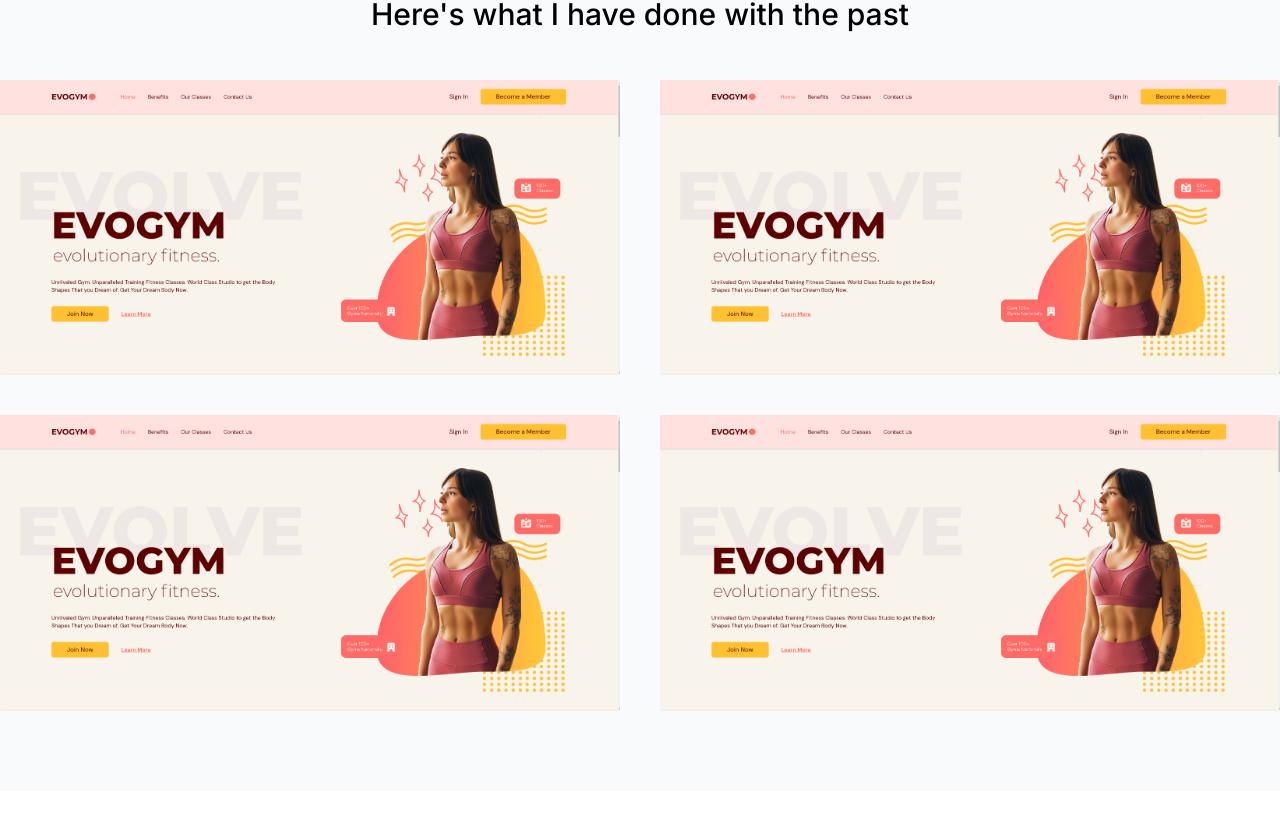
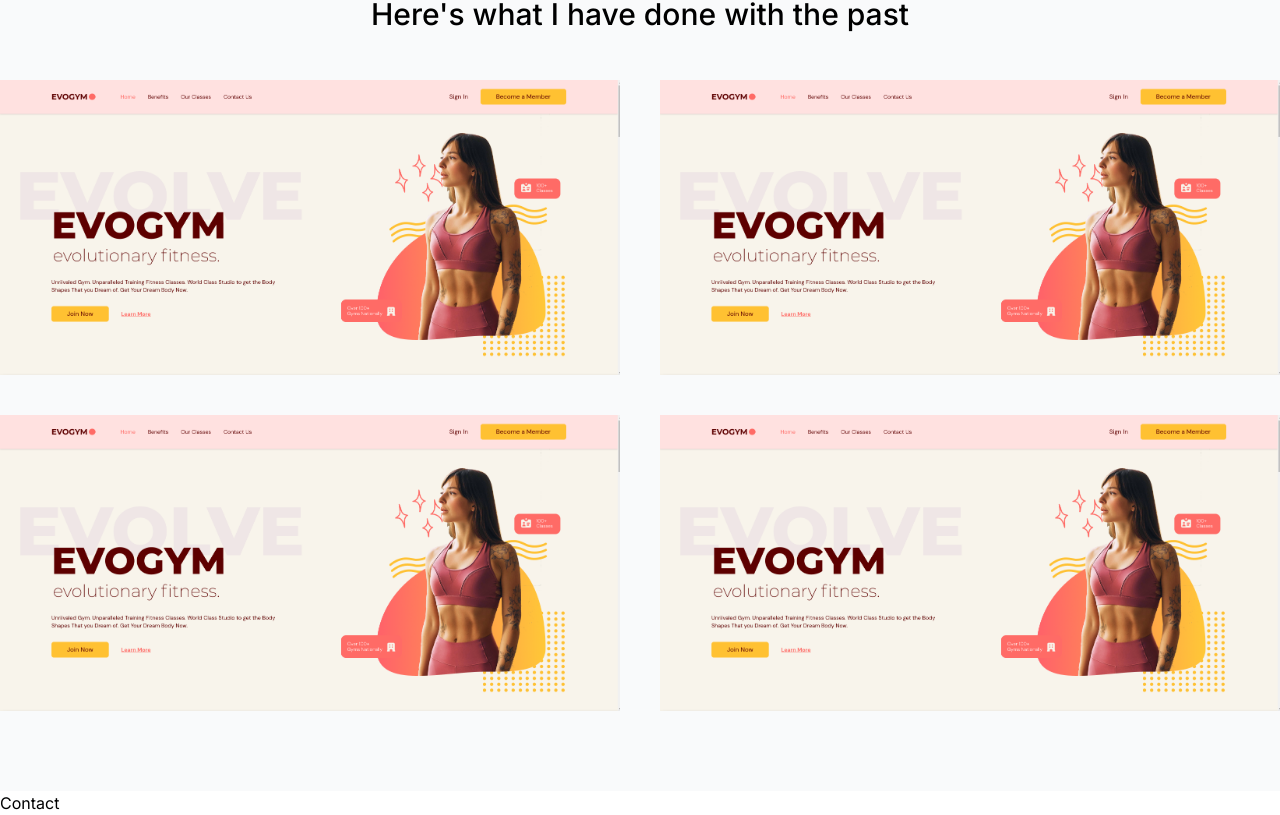
Before and after one commit to ahsanali7893/Portfolio, a Next.js app: page / in a window 1280 px wide. Shown: the part 2204-3019 px from the top of the page. Before the commit the page ends 2995 px from the top, so only its background shows below. Built offline with nearby package versions, Linux system fonts and the light colour scheme.

Commit message:
Contact page

```diff
--- a/package.json
+++ b/package.json
@@ -16,6 +16,7 @@
     "eslint": "8.42.0",
     "eslint-config-next": "13.4.5",
     "next": "13.4.5",
+    "next-themes": "^0.2.1",
     "postcss": "8.4.24",
     "react": "^18.2.0",
     "react-dom": "^18.2.0",
--- a/src/app/page.tsx
+++ b/src/app/page.tsx
@@ -1,4 +1,5 @@
 import About from "@/components/About/page";
+import Contact from "@/components/Contact/page";
 import Hero from "@/components/Hero/page";
 import Navbar from "@/components/Navbar/page";
 import Portfolio from "@/components/Portfolio/page";
@@ -14,6 +15,7 @@ export default function Home() {
       <About/>
       <Skill/>
       <Portfolio/>
+      <Contact/>
 
     </>
   );
--- /dev/null
+++ b/src/components/Contact/page.tsx
@@ -0,0 +1,11 @@
+import React from 'react'
+
+type Props = {}
+
+const Contact = (props: Props) => {
+  return (
+    <div>Contact</div>
+  )
+}
+
+export default Contact
```
Also changed, not shown: 1 other file (tests, documents, lock files or other folders).
